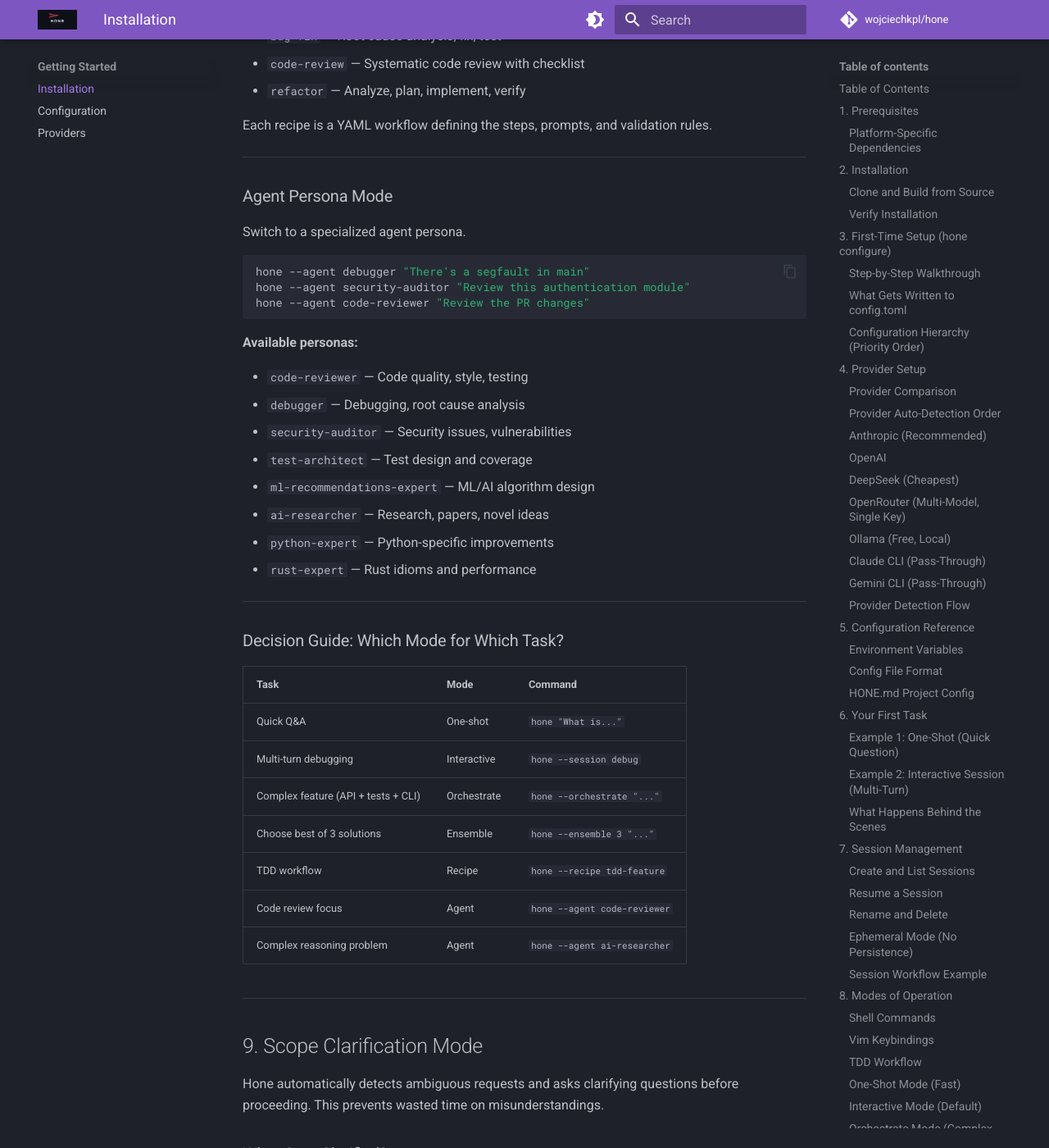
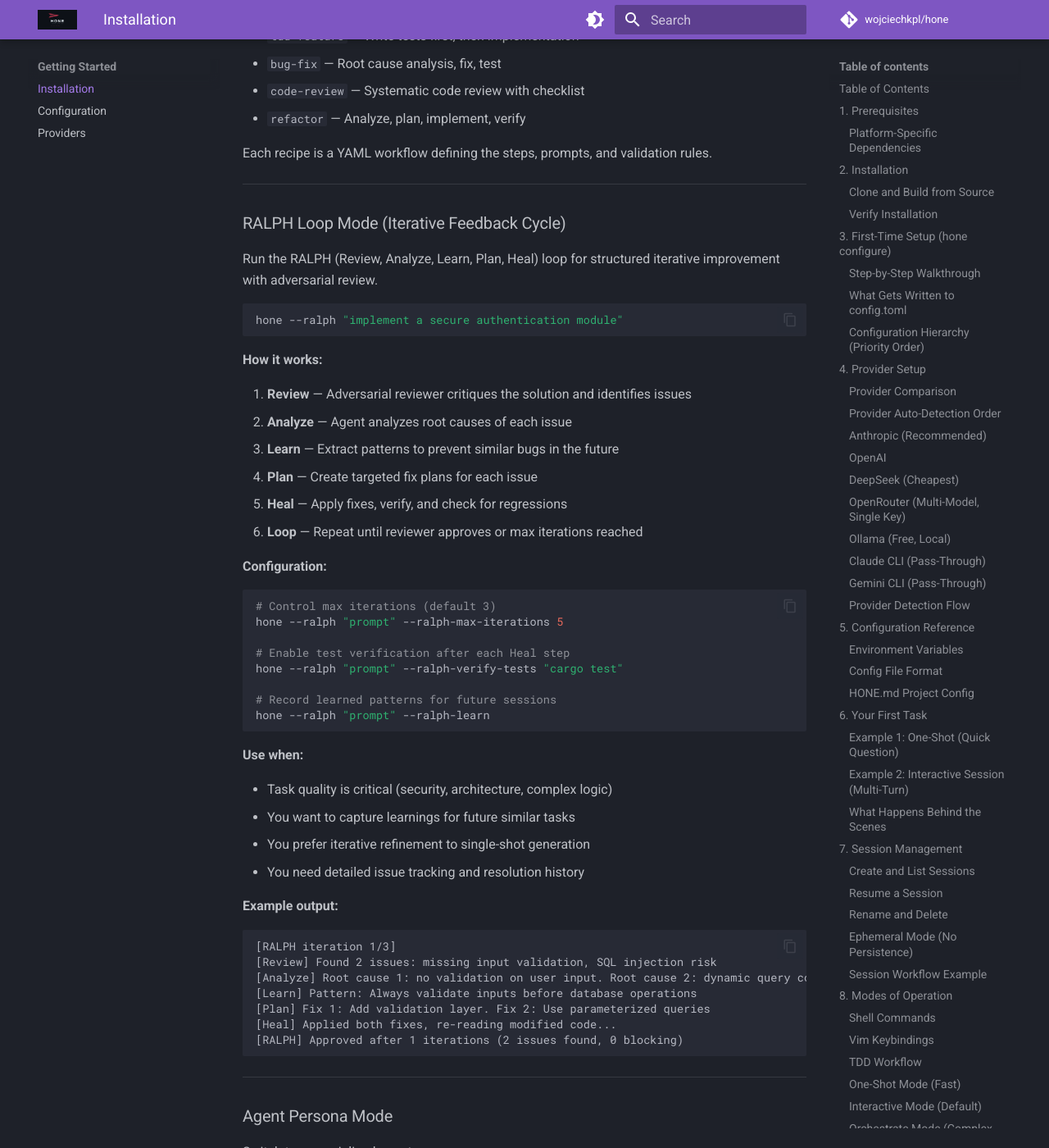
Before and after one commit to wojciechkpl/hone, an MkDocs documentation site: the page built from docs/getting-started.md, in a window 1280 px wide and 1400 px high, scrolled down 26047 px. Shown: the whole window at 82% size. Built offline with MkDocs 1.6.1 and Material for MkDocs 9.7.7, drawn with Linux system fonts in a browser that asks for light colours; comment, search, counter and statistics services are not loaded; some of the changed text lies outside the part shown.

Commit message:
Document RALPH loop, token count in status bar, 9 recipes (was 4)

````diff
--- a/docs/getting-started.md
+++ b/docs/getting-started.md
@@ -27,6 +27,7 @@
    - Orchestrate Mode
    - Ensemble Mode
    - Recipe Mode
+   - RALPH Loop Mode
    - Agent Persona Mode
 9. [Scope Clarification Mode](#9-scope-clarification-mode)
 10. [Inline Agent Dispatch](#10-inline-agent-dispatch)
@@ -1248,6 +1249,57 @@
 
 ---
 
+### RALPH Loop Mode (Iterative Feedback Cycle)
+
+Run the RALPH (Review, Analyze, Learn, Plan, Heal) loop for structured iterative improvement with adversarial review.
+
+```bash
+hone --ralph "implement a secure authentication module"
+```
+
+**How it works:**
+
+1. **Review** — Adversarial reviewer critiques the solution and identifies issues
+2. **Analyze** — Agent analyzes root causes of each issue
+3. **Learn** — Extract patterns to prevent similar bugs in the future
+4. **Plan** — Create targeted fix plans for each issue
+5. **Heal** — Apply fixes, verify, and check for regressions
+6. **Loop** — Repeat until reviewer approves or max iterations reached
+
+**Configuration:**
+
+```bash
+# Control max iterations (default 3)
+hone --ralph "prompt" --ralph-max-iterations 5
+
+# Enable test verification after each Heal step
+hone --ralph "prompt" --ralph-verify-tests "cargo test"
+
+# Record learned patterns for future sessions
+hone --ralph "prompt" --ralph-learn
+```
+
+**Use when:**
+
+- Task quality is critical (security, architecture, complex logic)
+- You want to capture learnings for future similar tasks
+- You prefer iterative refinement to single-shot generation
+- You need detailed issue tracking and resolution history
+
+**Example output:**
+
+```
+[RALPH iteration 1/3]
+[Review] Found 2 issues: missing input validation, SQL injection risk
+[Analyze] Root cause 1: no validation on user input. Root cause 2: dynamic query construction
+[Learn] Pattern: Always validate inputs before database operations
+[Plan] Fix 1: Add validation layer. Fix 2: Use parameterized queries
+[Heal] Applied both fixes, re-reading modified code...
+[RALPH] Approved after 1 iterations (2 issues found, 0 blocking)
+```
+
+---
+
 ### Agent Persona Mode
 
 Switch to a specialized agent persona.
@@ -1280,6 +1332,7 @@
 | Complex feature (API + tests + CLI) | Orchestrate | `hone --orchestrate "..."` |
 | Choose best of 3 solutions | Ensemble | `hone --ensemble 3 "..."` |
 | TDD workflow | Recipe | `hone --recipe tdd-feature` |
+| Iterative improvement with review | RALPH Loop | `hone --ralph "..."` |
 | Code review focus | Agent | `hone --agent code-reviewer` |
 | Complex reasoning problem | Agent | `hone --agent ai-researcher` |
 
````
Also changed, not shown: CHANGELOG.md (+3 -0 lines), README.md (+9 -3 lines).
